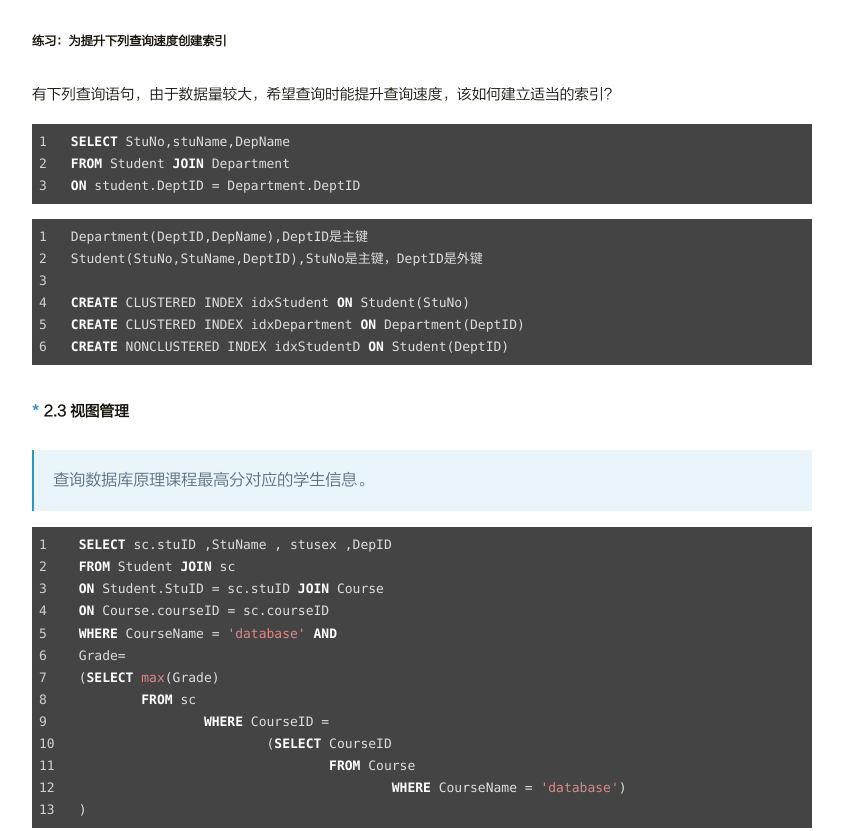
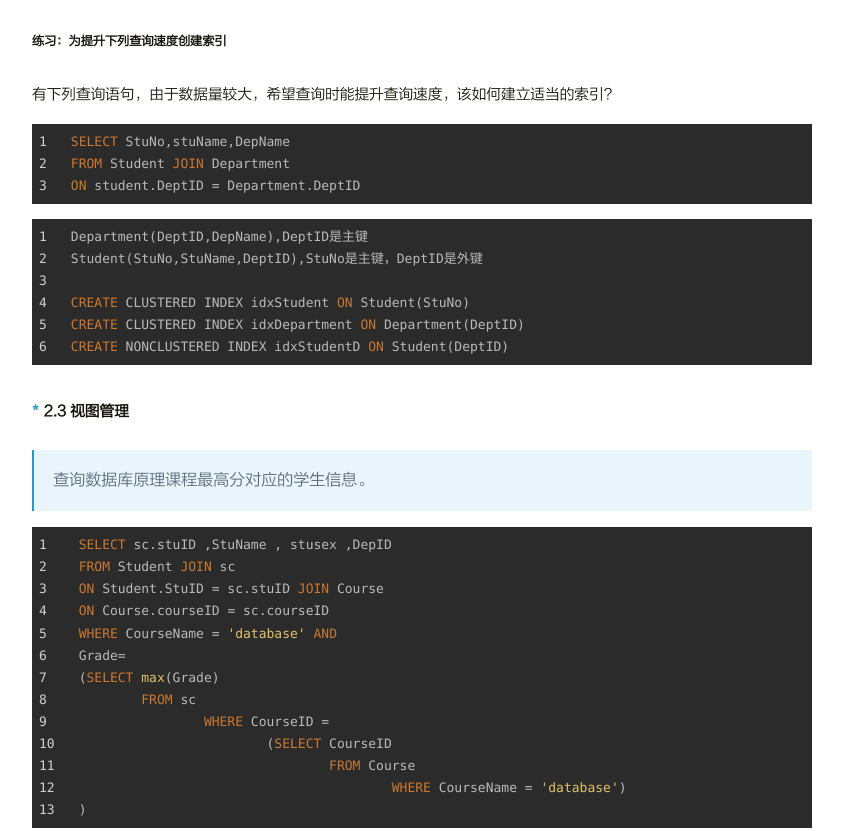
Before and after one commit to jerrywei01/jerrywei01.github.io, a plain HTML site: page 2022/06/22/数据库原理与应用(5节)/index.html in a window 1280 px wide. Shown: the part 6045-6876 px from the top of the page, without its empty margins (218-1061 px from the left). Drawn offline with Linux system fonts and the light colour scheme.

Commit message:
Site updated: 2022-06-22 11:27:22

```diff
--- a/css/style.css
+++ b/css/style.css
@@ -1275,50 +1275,55 @@ header label {
   }
 }
 .highlight {
-  background: #444;
-  color: #ddd;
+  background: #2b2b2b;
+  color: #bababa;
 }
-.highlight .code .keyword,
-.highlight .code .selector-tag,
-.highlight .code .literal,
-.highlight .code .section,
-.highlight .code .link {
-  color: #fff;
+.highlight .code .strong,
+.highlight .code .emphasis {
+  color: #a8a8a2;
 }
-.highlight .code .subst {
-  color: #ddd;
+.highlight .code .bullet,
+.highlight .code .quote,
+.highlight .code .link,
+.highlight .code .number,
+.highlight .code .regexp,
+.highlight .code .literal {
+  color: #6896ba;
 }
-.highlight .code .string,
-.highlight .code .title,
-.highlight .code .name,
-.highlight .code .type,
-.highlight .code .attribute,
-.highlight .code .symbol,
-.highlight .code .bullet,
-.highlight .code .built_in,
-.highlight .code .addition,
-.highlight .code .variable,
-.highlight .code .template-tag,
-.highlight .code .template-variable {
-  color: #d88;
-}
-.highlight .code .comment,
-.highlight .code .quote,
-.highlight .code .deletion,
-.highlight .code .meta {
-  color: #777;
-}
-.highlight .code .keyword,
-.highlight .code .selector-tag,
-.highlight .code .literal,
-.highlight .code .title,
-.highlight .code .section,
-.highlight .code .doctag,
-.highlight .code .type,
-.highlight .code .name,
-.highlight .code .strong {
-  font-weight: bold;
+.highlight .code .code,
+.highlight .code .selector-class {
+  color: #a6e22e;
 }
 .highlight .code .emphasis {
   font-style: italic;
 }
+.highlight .code .keyword,
+.highlight .code .selector-tag,
+.highlight .code .section,
+.highlight .code .attribute,
+.highlight .code .name,
+.highlight .code .variable {
+  color: #cb7832;
+}
+.highlight .code .params {
+  color: #b9b9b9;
+}
+.highlight .code .string,
+.highlight .code .subst,
+.highlight .code .type,
+.highlight .code .built_in,
+.highlight .code .builtin-name,
+.highlight .code .symbol,
+.highlight .code .selector-id,
+.highlight .code .selector-attr,
+.highlight .code .selector-pseudo,
+.highlight .code .template-tag,
+.highlight .code .template-variable,
+.highlight .code .addition {
+  color: #e0c46c;
+}
+.highlight .code .comment,
+.highlight .code .deletion,
+.highlight .code .meta {
+  color: #7f7f7f;
+}
```
